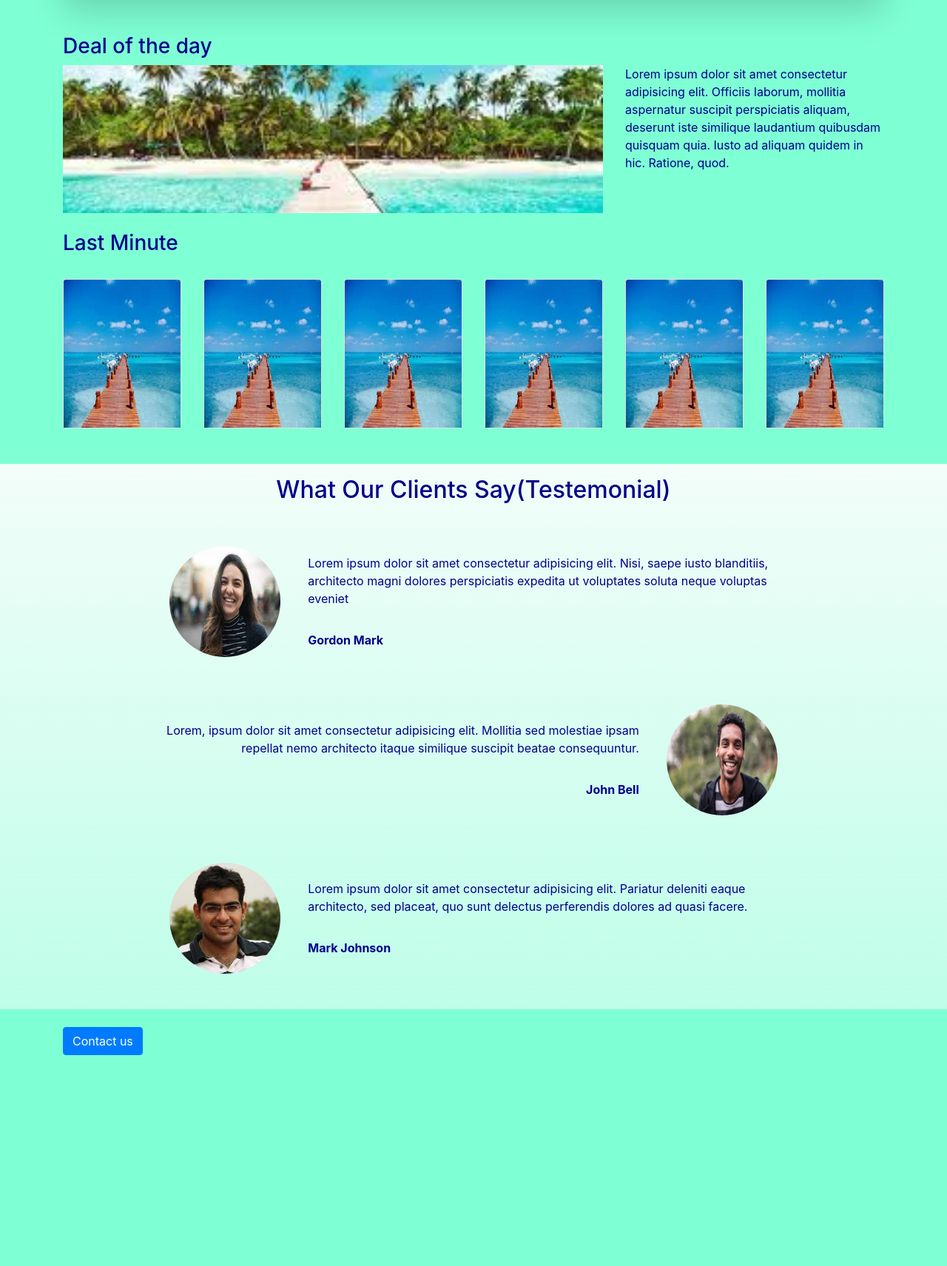
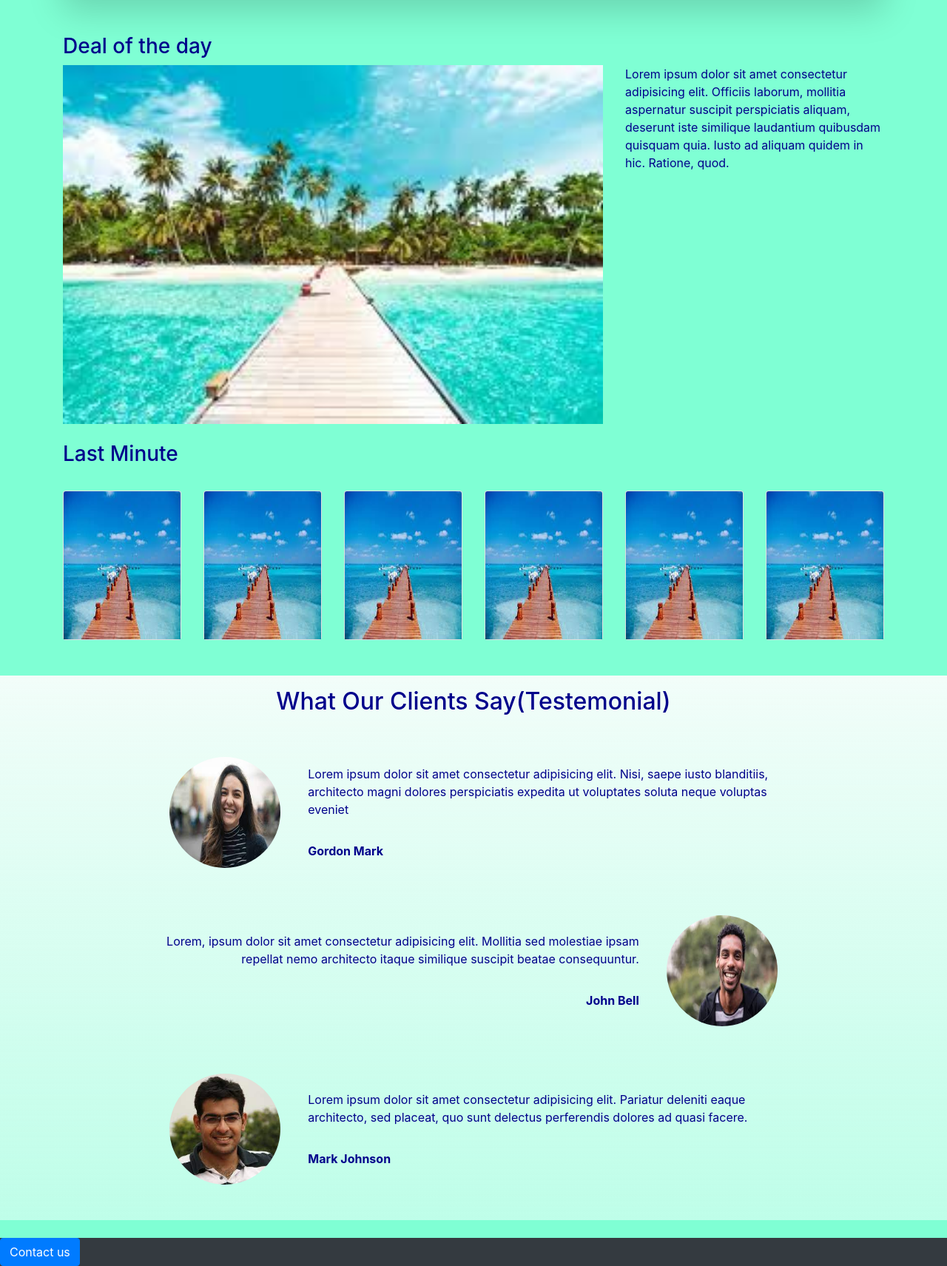
Before and after one commit to hilinawuhib/Home-Work-M2D3, a plain HTML site: page index.html in a window 1280 px wide. Shown: the part 1496-3207 px from the top of the page at 74% size. Before the commit the page ends 2922 px from the top, so only its background shows below. Drawn offline with nearby package versions, Linux system fonts and the light colour scheme.

Commit message:
Update index.html

```diff
--- a/index.html
+++ b/index.html
@@ -254,7 +254,7 @@
             <h3>Deal of the day</h3>
             <div class="row">
                 <div class="col-8">
-                    <img class="deal-img" style="width:100%;height:200px; object-fit:cover;" src="/img (1).jpeg" alt="">
+                    <img class="img-fluid w-100"  height="100%"   style="object-fit: cover" src="/img (1).jpeg" alt="">
                 </div>
 
                <div class="col-4">
@@ -387,7 +387,8 @@
 <br>
 
 <footer>
-    <div class="container">
+    <div class="container-fuluid bg-dark">
+
 
         <button type="button" class="btn btn-primary">Contact us</button>
     </div>
```
